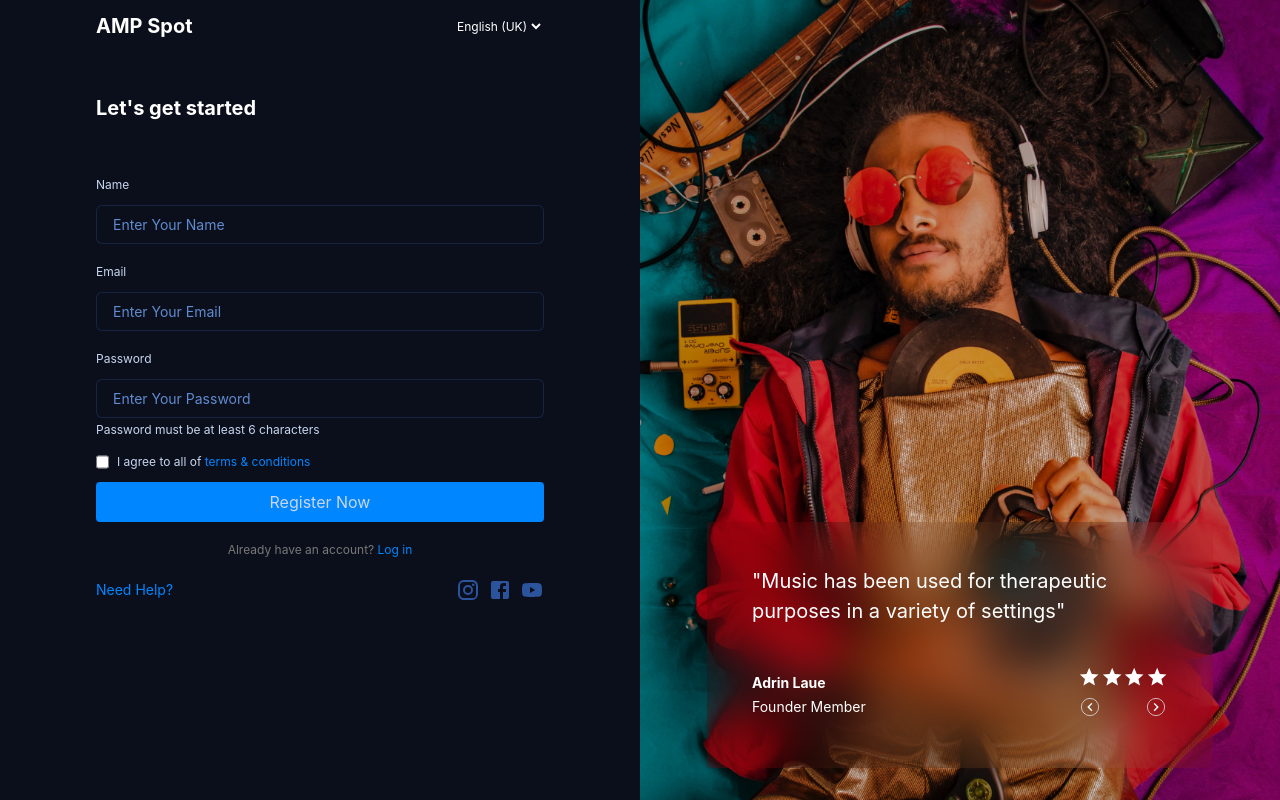
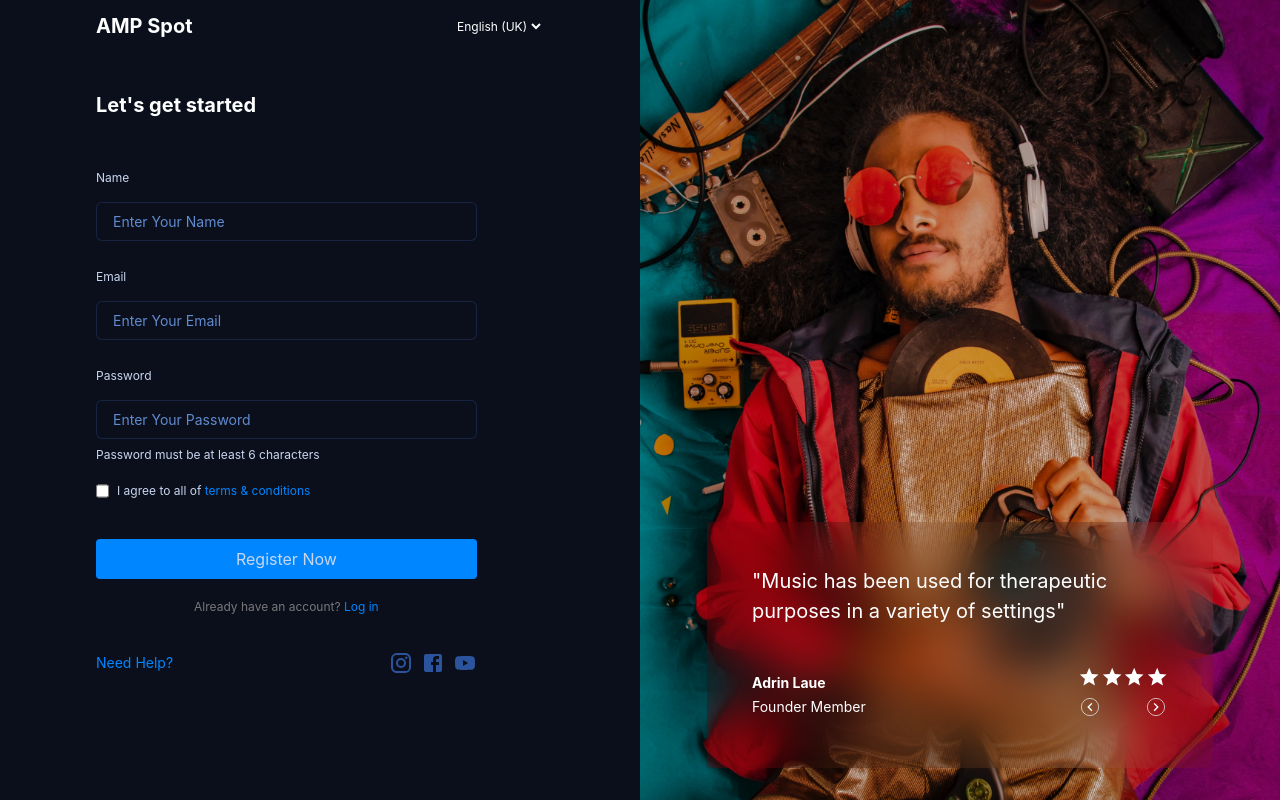
Before and after one commit to dev-spot04/ampSpot-Frontend, a React (Create React App) app: page / in a window 1280 px wide. Built offline with nearby package versions, Linux system fonts and the light colour scheme.

Commit message:
fix: the register page skeleton for 1920*1080

```diff
--- a/src/components/forms/InputField.jsx
+++ b/src/components/forms/InputField.jsx
@@ -13,7 +13,7 @@ const InputField = ({
   ...props
 }) => {
   return (
-    <>
+    <div className="flex flex-col gap-1">
       {label && (
         <label
           htmlFor={uni}
@@ -29,13 +29,15 @@ const InputField = ({
         placeholder={placeholder}
         required={required}
         className={
-          type === "text" || "password"
+          (type === "text" || "password"
             ? `${
                 props.errors[uni] && props.touched[uni]
                   ? "border border-red-500"
                   : "border border-border/50"
-              } bg-background outline-none placeholder:text-inputText focus:border-border rounded-md p-2 px-4 text-[14px] text-white`
-            : "" + " " + className
+              } bg-background outline-none placeholder:text-inputText focus:border-border rounded-md 2xl:h-[51px] p-2 px-4 text-[14px] text-white`
+            : "") +
+          " " +
+          className
         }
       />
       {type === "password" && lengthWarning && (
@@ -49,7 +51,7 @@ const InputField = ({
           Password must be at least 6 characters
         </p>
       )}
-    </>
+    </div>
   );
 };
 
--- a/src/features/auth/pages/login/index.jsx
+++ b/src/features/auth/pages/login/index.jsx
@@ -65,12 +65,12 @@ const LoginPage7 = () => {
               {(props) => {
                 return (
                   <Form className="flex flex-col md:w-[80%]">
-                    <div className="flex gap-2 bg-blue-50/10 p-1 w-fit rounded 2xl:my-7 my-2">
+                    <div className="flex gap-2 bg-blue-50/10 p-1 w-[200px] 2xl:w-[250px] 2xl:h-[60px] rounded 2xl:my-7 my-2">
                       <button
                         type="button"
                         className={`${
                           userType === "user" ? "bg-blue1" : ""
-                        } p-1 w-20 rounded`}
+                        } p-1 w-1/2 rounded`}
                         onClick={() => setUserType("user")}
                       >
                         User
@@ -79,7 +79,7 @@ const LoginPage7 = () => {
                         type="button"
                         className={`${
                           userType === "dj" ? "bg-blue1" : ""
-                        } p-1 w-20 rounded`}
+                        } p-1 w-1/2 rounded`}
                         onClick={() => setUserType("dj")}
                       >
                         DJ
@@ -89,16 +89,18 @@ const LoginPage7 = () => {
                       label={"Email"}
                       type="text"
                       uni="email"
-                      placeholder="Enter Your Email"
+                      placeholder="Enter Your mail"
                       required={true}
+                      className={"placeholder:text-[#B9B9B9]"}
                       {...props}
                     />
                     <InputField
                       label={"Password"}
                       type="password"
                       uni="password"
-                      placeholder="Enter Your Password"
+                      placeholder="Type a strong password"
                       required={true}
+                      className={"placeholder:text-[#B9B9B9]"}
                       {...props}
                     />
                     <div className="flex justify-between items-center 2xl:text-[16px] text-xs">
@@ -116,13 +118,13 @@ const LoginPage7 = () => {
                       <p className="text-blue-500">Forgot password?</p>
                     </div>
                     <button
-                      className="text-center p-2 rounded bg-blue1 my-3 mt-5"
+                      className="text-center p-2 rounded bg-blue1 my-3 mt-5 2xl:h-[50px]"
                       type="submit"
                     >
                       Login
                     </button>
                     <button
-                      className="text-center bg-white p-2 rounded text-black"
+                      className="text-center bg-white p-2 rounded text-black 2xl:h-[50px]"
                       type="button"
                     >
                       Login With Google
--- a/src/features/auth/pages/register/index.jsx
+++ b/src/features/auth/pages/register/index.jsx
@@ -79,8 +79,8 @@ const LoginPage1 = () => {
               <option value="English (US)">English (US)</option>
             </select>
           </div>
-          <div className="flex flex-col gap-3 max-w-lg justify-center w-full mt-8">
-            <h1 className="font-bold text-xl 2xl:text-3xl my-[5%] 2xl:my-[10%]">
+          <div className="flex flex-col gap-3 lg:max-w-[85%] justify-center w-full mt-8">
+            <h1 className="font-bold text-xl 2xl:text-[30px] my-[5%] 2xl:my-[10%]">
               Let's get started
             </h1>
             <Formik
@@ -90,7 +90,7 @@ const LoginPage1 = () => {
             >
               {(props) => {
                 return (
-                  <Form className="flex flex-col text-[#C8D6EF]">
+                  <Form className="flex flex-col text-[#C8D6EF] 2xl:gap-4 gap-2">
                     <InputField
                       label={"Name"}
                       type="text"
@@ -116,7 +116,7 @@ const LoginPage1 = () => {
                       {...props}
                       lengthWarning={true}
                     />
-                    <div className="my-3">
+                    <div className="my-2 mb-8">
                       <div className="flex gap-2 text-xs 2xl:text-[16px]">
                         <Field
                           type="checkbox"
@@ -138,7 +138,7 @@ const LoginPage1 = () => {
                       )}
                     </div>
                     <button
-                      className="text-center bg-blue1 p-2 rounded hover:bg-blue1/95"
+                      className="text-center bg-blue1 p-2 rounded hover:bg-blue1/95 2xl:h-[50px]"
                       type={"submit"}
                     >
                       Register Now
@@ -159,7 +159,7 @@ const LoginPage1 = () => {
                 Log in
               </Link>
             </p>
-            <div className="flex justify-between items-center">
+            <div className="flex justify-between items-center mt-4">
               <p className="text-blue1 text-sm hover:underline">Need Help?</p>
               <div className="flex gap-2">
                 <Instagram sx={{ color: "#2C549D" }} />
```
